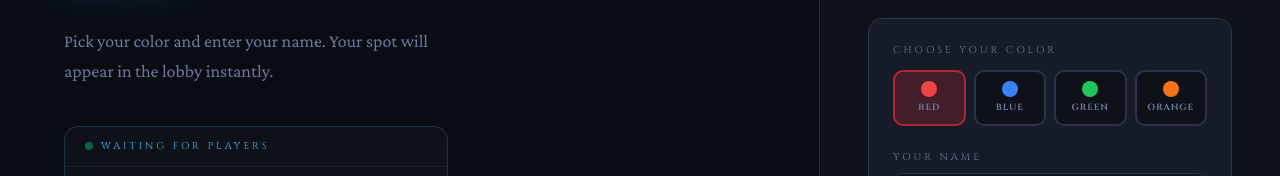
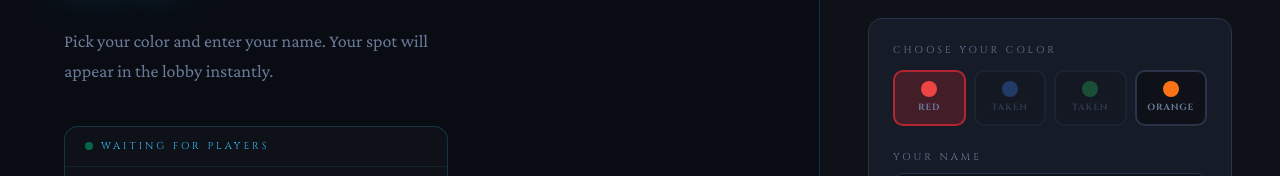
Before and after one commit to Hybrid-Catan/hybrid-catan-player, a Next.js app: page /join/1 in a window 1280 px wide. Shown: the part 312-488 px from the top of the page. Built offline with nearby package versions, Linux system fonts and the light colour scheme.

Commit message:
fix: taken color disabled

```diff
--- a/app/join/[room]/page.tsx
+++ b/app/join/[room]/page.tsx
@@ -16,6 +16,12 @@ const MOCK_PLAYERS = [
   { name: 'Jordan', color: '#3b82f6', ready: true },
   { name: 'Sam', color: '#22c55e', ready: false },
 ]
+
+const TAKEN_COLORS = new Set(
+  MOCK_PLAYERS.map(p => COLORS.find(c => c.dot === p.color)?.id).filter(Boolean) as ColorId[]
+)
+
+const DEFAULT_COLOR = (COLORS.find(c => !TAKEN_COLORS.has(c.id)) ?? COLORS[0]).id
 
 function PlayerLobby({ name, dotColor }: { name: string; dotColor: string }) {
   return (
@@ -61,7 +67,7 @@ export default function JoinRoomPage() {
   const params = useParams()
   const room = (params.room as string).toUpperCase()
 
-  const [selected, setSelected] = useState<ColorId>('red')
+  const [selected, setSelected] = useState<ColorId>(DEFAULT_COLOR)
   const [name, setName] = useState('')
 
   const selectedColor = COLORS.find(c => c.id === selected)!
@@ -169,17 +175,28 @@ export default function JoinRoomPage() {
                 Choose Your Color
               </label>
               <div className="grid grid-cols-4 gap-2">
-                {COLORS.map(c => (
+                {COLORS.map(c => {
+                  const taken = TAKEN_COLORS.has(c.id)
+                  return (
                     <button
                       key={c.id}
-                    onClick={() => setSelected(c.id)}
+                      onClick={() => !taken && setSelected(c.id)}
+                      disabled={taken}
                       className={`h-14 rounded-lg border-2 flex flex-col items-center justify-center gap-1 transition-all duration-200
-                      ${selected === c.id ? `${c.bg} ${c.border}` : 'bg-[#0E1117] border-[#2A3347] hover:border-[#3A4A5A]'}`}
+                        ${taken
+                          ? 'bg-[#0E1117] border-[#2A3347] opacity-30 cursor-not-allowed'
+                          : selected === c.id
+                            ? `${c.bg} ${c.border}`
+                            : 'bg-[#0E1117] border-[#2A3347] hover:border-[#3A4A5A]'
+                        }`}
                     >
                       <div className="w-4 h-4 rounded-full" style={{ background: c.dot }} />
-                    <span className="f-cinzel text-[9px] font-bold tracking-widest uppercase text-[#6B7A99]">{c.label}</span>
+                      <span className="f-cinzel text-[9px] font-bold tracking-widest uppercase text-[#6B7A99]">
+                        {taken ? 'Taken' : c.label}
+                      </span>
                     </button>
-                ))}
+                  )
+                })}
               </div>
             </div>
 
```
Lines whose indentation alone changed are shown as unchanged.
